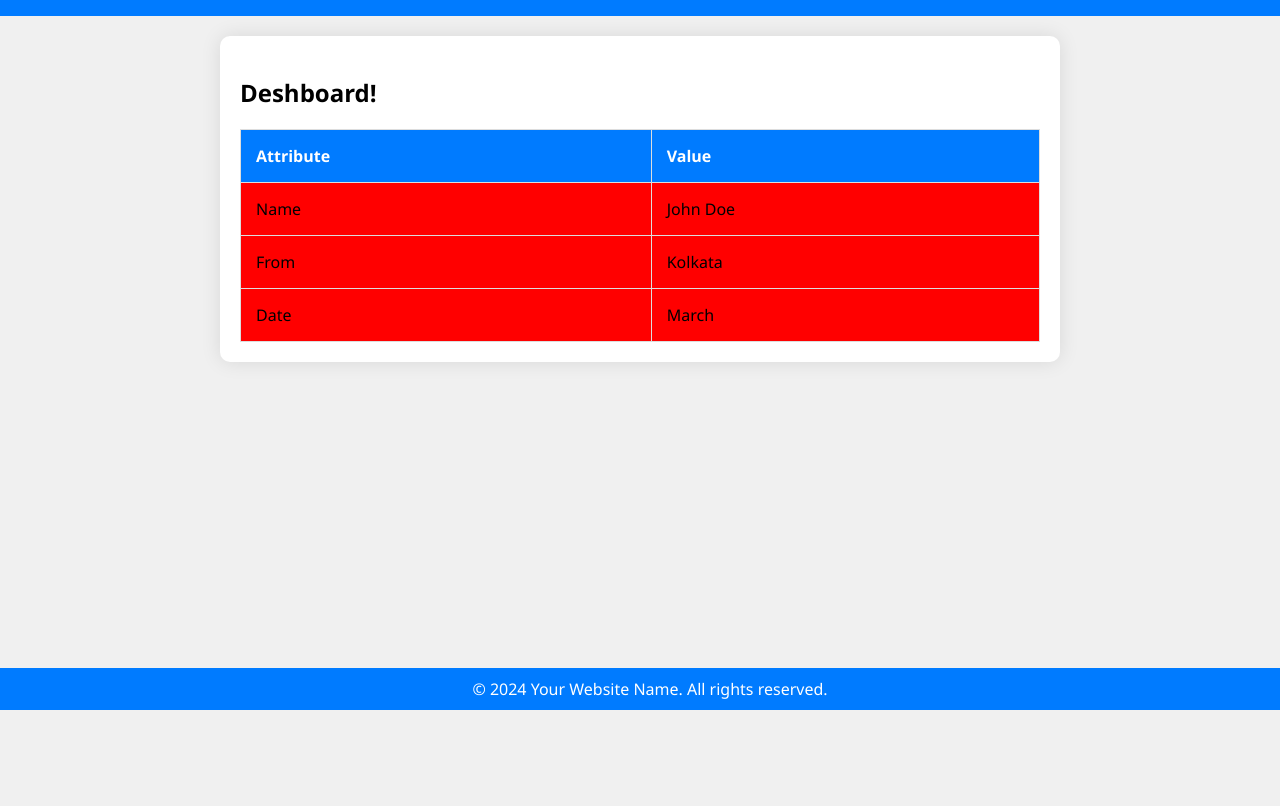
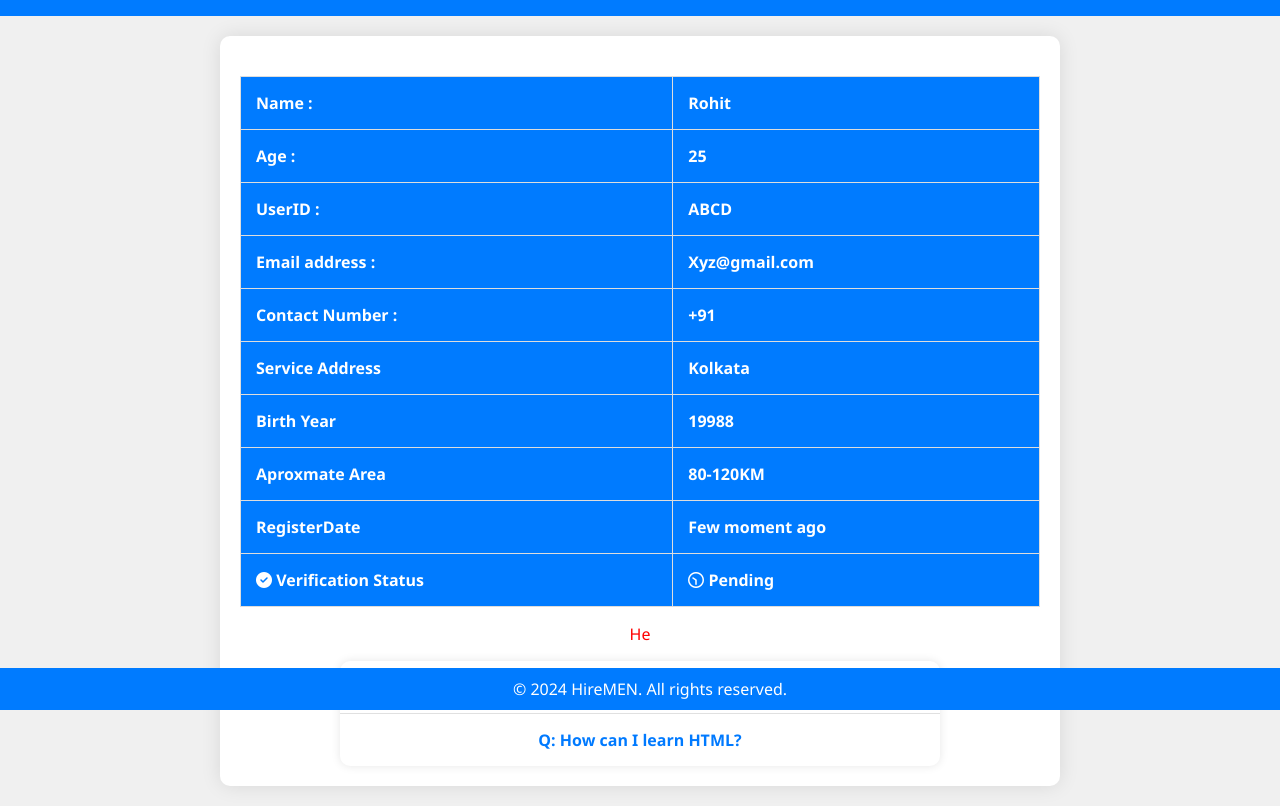
Before and after one commit to 23564094/23564094.Github.io, a plain HTML site: page Dashboard/Data.html in a window 1280 px wide. Shown: the part 90-896 px from the top of the page. Before the commit the page ends 800 px from the top, so only its background shows below. Drawn offline with Linux system fonts and the light colour scheme.

Commit message:
Update Data.html

```diff
--- a/Dashboard/Data.html
+++ b/Dashboard/Data.html
@@ -22,8 +22,10 @@
         section {
             max-width: 800px;
             margin: 20px auto;
+            text-align: center;
             padding: 20px;
             background-color: #fff;
+            color: #ff0000;
             box-shadow: 0 0 20px rgba(0, 0, 0, 0.1);
             border-radius: 10px;
         }
@@ -34,7 +36,7 @@
             margin-top: 20px;
         }
 
-        table, th, td {
+        table, th, th {
             border: 1px solid #ddd;
         }
 
@@ -49,7 +51,8 @@
         }
 
         td {
-            background-color: red;
+            background-color: #007BFF;
+            color: #fff;
         }
 
         footer {
@@ -66,37 +69,112 @@
 <body>
 
     <header>
-        <h1>Your Website Name</h1>
+        <h1>HireMEN</h1>
     </header>
 
     <section>
-        <h2>Deshboard!</h2>
 
         <table>
             <tr>
-                <th>Attribute</th>
-                <th>Value</th>
+                <th>Name : </th>
+                <th>Rohit</th>
             </tr>
             <tr>
-                <td>Name</td>
-                <td>John Doe</td>
+                <th>Age :</th>
+                <th>25</th>
             </tr>
             <tr>
-                <td>From</td>
-                <td>Kolkata</td>
+                <th>UserID :</th>
+                <th>ABCD</th>
             </tr>
             <tr>
-                <td>Date</td>
-                <td>March</td>
+                <th>Email address :</th>
+                <th>Xyz@gmail.com</th>
+            </tr>
+            <tr>
+                <th>Contact Number :</th>
+                <th>+91</th>
+            </tr>
+            <tr>
+                <th>Service Address</th>
+                <th>Kolkata</th>
+            </tr>
+            <tr>
+                <th>Birth Year</th>
+                <th>19988</th>
+            </tr>
+            <tr>
+                <th>Aproxmate Area</th>
+                <th>80-120KM</th>
+            </tr>
+            <tr>
+                <th>RegisterDate</th>
+                <th>Few moment ago</th>
+                <tr>
+                    <th><i class="fa-solid fa-circle-check" style="color: #ffffff;"></i> Verification Status</th>
+                    <th><i class="fa-regular fa-clock fa-spin" style="color: #ffffff;"></i> Pending</th>
+                </tr>
             </tr>
         </table>
+<p>He</p>
+<div class="faq-section">
+    <div class="faq-item">
+        <div class="question" onclick="toggleAnswer(1)">Q: What is HTML?</div>
+        <div class="answer" id="answer1">A: HTML stands for HyperText Markup Language. It is the standard markup language for creating web pages.</div>
+    </div>
 
-        <!-- Additional content can be added here -->
+    <div class="faq-item">
+        <div class="question" onclick="toggleAnswer(2)">Q: How can I learn HTML?</div>
+        <div class="answer" id="answer2">A: You can learn HTML through online tutorials, courses, and practice. There are many resources available on the internet.</div>
+    </div>
+
+    <!-- Add more FAQ items as needed -->
+
+</div>
+
+<script>
+    function toggleAnswer(id) {
+        var answer = document.getElementById("answer" + id);
+        if (answer.style.display === "none") {
+            answer.style.display = "block";
+        } else {
+            answer.style.display = "none";
+        }
+    }
+</script>
+
+   <style>
+        .faq-section {
+            max-width: 600px;
+            margin: auto;
+            background-color: #fff;
+            border-radius: 10px;
+            overflow: hidden;
+            box-shadow: 0 0 10px rgba(0, 0, 0, 0.1);
+        }
+        .faq-item {
+            border-bottom: 1px solid #e0e0e0;
+            padding: 15px;
+            cursor: pointer;
+        }
+        .faq-item:last-child {
+            border-bottom: none;
+        }
+        .question {
+            font-weight: bold;
+            color: #007AFF;
+        }
+        .answer {
+            display: none;
+            margin-top: 10px;
+            color: #333;
+        }
+    </style>
     </section>
 
     <footer>
-        &copy; 2024 Your Website Name. All rights reserved.
+        &copy; 2024 HireMEN. All rights reserved.
     </footer>
-
+    <script src="https://kit.fontawesome.com/d5ed6967fa.js" crossorigin="anonymous"></script>
 </body>
 </html>
```
